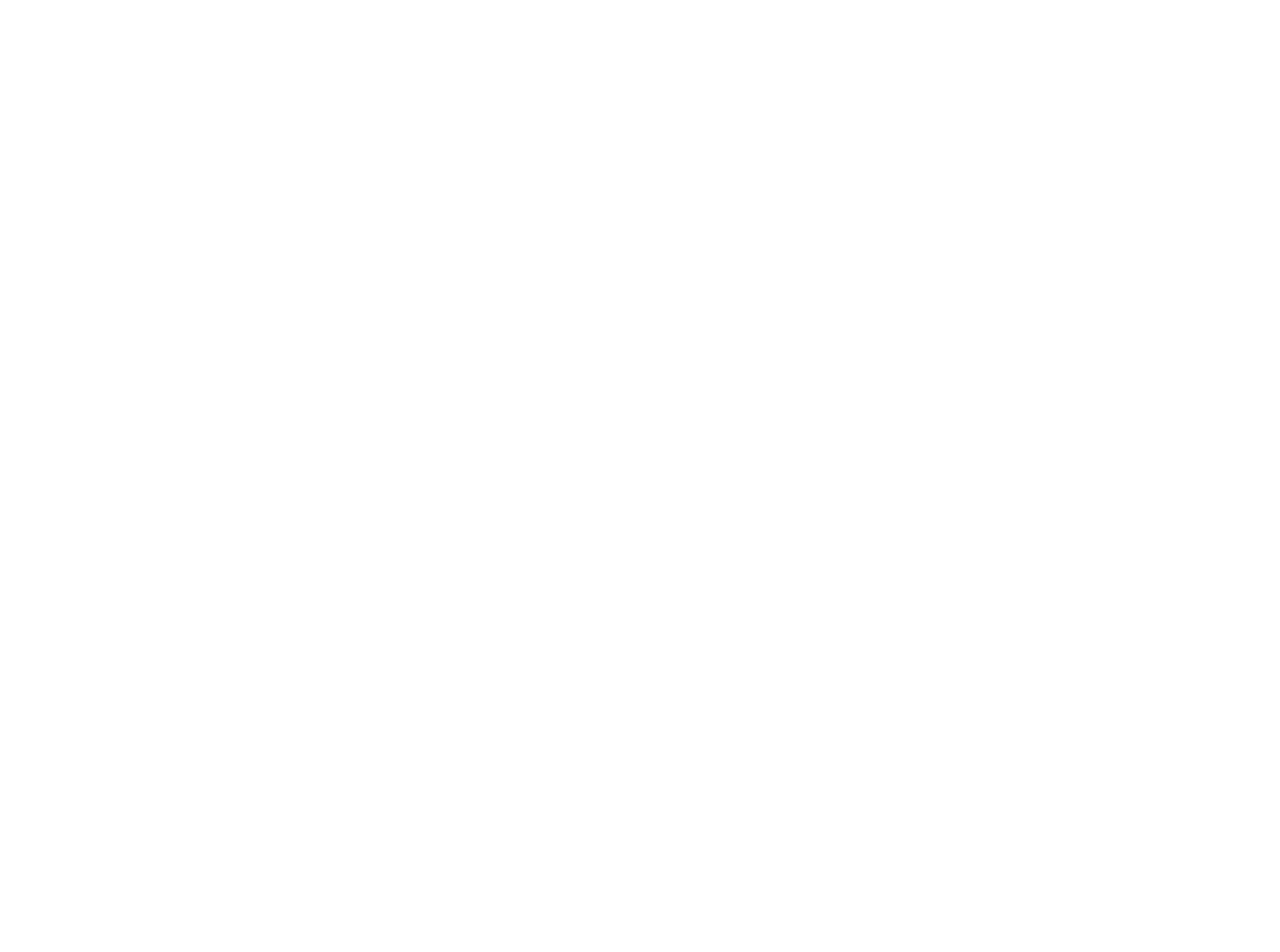
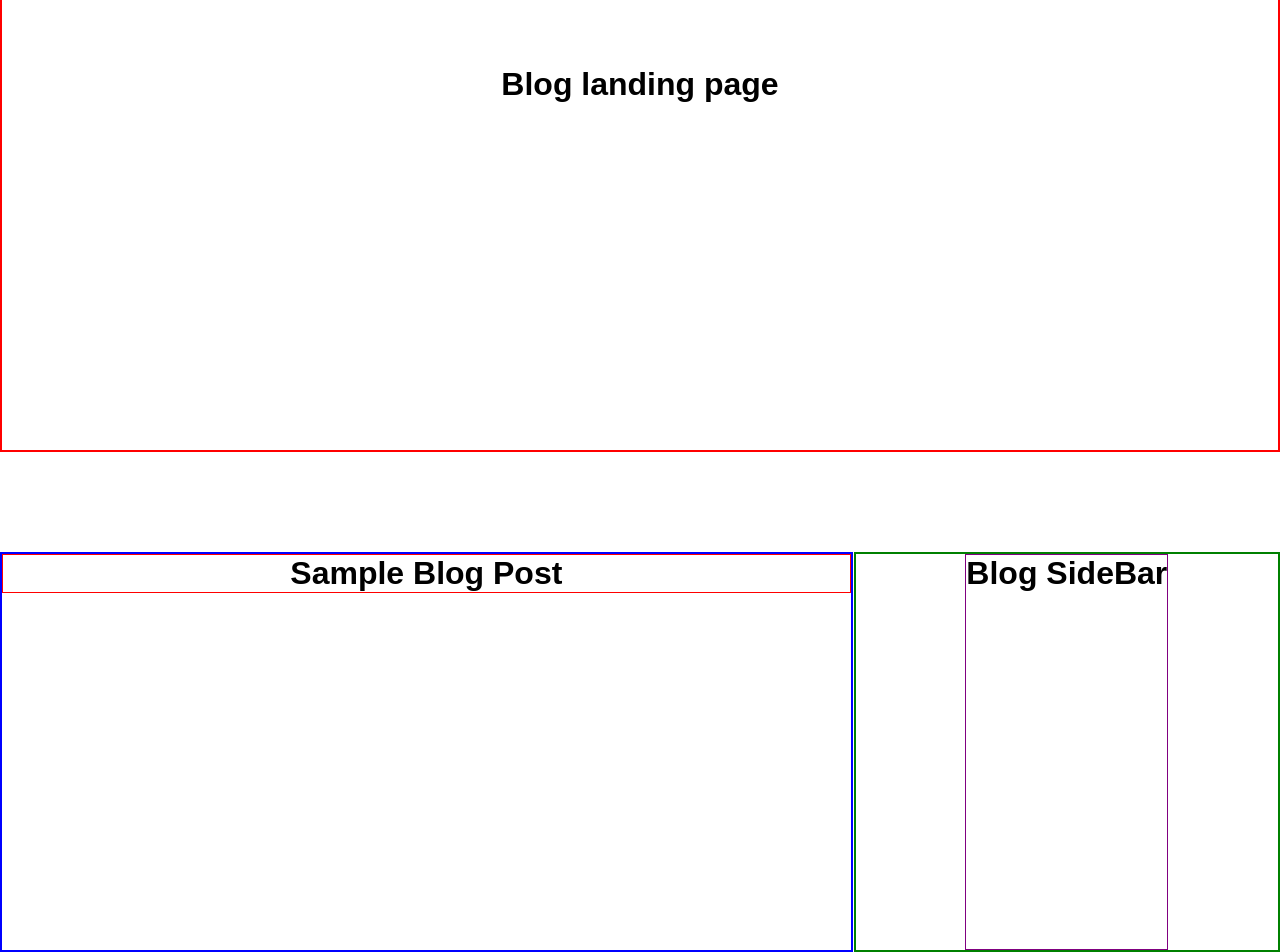
Before and after one commit to calvin1337/React, a React (Create React App) app in the folder first-test-site/: page /blog in a window 1280 px wide. Shown: the part 348-1300 px from the top of the page. Before the commit the page ends 800 px from the top, so only its background shows below. Built offline with nearby package versions, Linux system fonts and the light colour scheme.

Commit message:
added somethings to about and layout for blog

```diff
--- a/first-test-site/src/App.js
+++ b/first-test-site/src/App.js
@@ -3,6 +3,7 @@
 import { BrowserRouter as Router, Route } from "react-router-dom";
 import Homepage from "./containers/Homepage/Homepage";
 import About from "./containers/About/About";
+import Blog from "./containers/Blog/Blog";
 import './App.css';
 
 function App() {
@@ -19,7 +20,7 @@
         <About />
       )} />
       <Route path="/blog" render={props => (
-        <div>BLOG</div>
+        <Blog />
       )} />
       </Router>
 
--- a/first-test-site/src/containers/About/About.js
+++ b/first-test-site/src/containers/About/About.js
@@ -9,8 +9,10 @@
 
                 <div className={style.Intro}>
 
-                <p> Hello world! </p>
-
+                <p> This is my first personal react project I've tried to put this together using things I've learned so far and put it into practice.
+                    I've decided not to use a css framework for this as I thought It would be good practice but I will use react-bootstrap for one of the below pages.
+                     </p>
+                <h3>I Hope to add These 3 things to this site.</h3>
                 </div>
 
 
@@ -20,7 +22,7 @@
                     <figure>
                         <img alt={"random from picsum"}src={"https://picsum.photos/200/300"} />
                     </figure>
-                    <h2>Headline</h2>
+                    <h2>Blog</h2>
                     <p>Lorem ipsum dolor sit amet, consectetur adipiscing elit. Fusce quis. Lorem ipsum dolor sit amet, consectetur adipiscing elit. Fusce quis.</p><br></br>
 
                     <Link to="/" className={style.button}>Learn More</Link>
@@ -37,7 +39,7 @@
                     <figure>
                         <img alt={"random from picsum"}src={"https://picsum.photos/200/300"} />
                     </figure>
-                    <h2>Headline</h2>
+                    <h2>To-Do-List</h2>
                     <p>Lorem ipsum dolor sit amet, consectetur adipiscing elit. Fusce quis. Lorem ipsum dolor sit amet, consectetur adipiscing elit. Fusce quis.</p><br></br>
 
                     <Link to="/" className={style.button}>Learn More</Link>
@@ -55,7 +57,7 @@
                     <figure>
                         <img alt={"random from picsum"}src={"https://picsum.photos/200/300"} />
                     </figure>
-                    <h2>Headline</h2>
+                    <h2>Login Authentication</h2>
                     <p>Lorem ipsum dolor sit amet, consectetur adipiscing elit. Fusce quis. Lorem ipsum dolor sit amet, consectetur adipiscing elit. Fusce quis.</p><br></br>
 
                     <Link to="/" className={style.button}>Learn More</Link>
--- a/first-test-site/src/containers/About/about.module.css
+++ b/first-test-site/src/containers/About/about.module.css
@@ -12,7 +12,12 @@
 
   grid-area: Intro;
   padding:50px;
-  border: solid red 1px
+  font-size: 32px;
+}
+
+.Intro h3{
+  text-align: center;
+  padding-top:50px;
 }
 
 .Example1 {
--- /dev/null
+++ b/first-test-site/src/containers/Blog/Blog.js
@@ -0,0 +1,30 @@
+import React from 'react'
+import style from "./blog.module.css"
+
+function Blog() {
+    return (
+
+        <React.Fragment>
+        <div className={style.BlogLandingPage}>
+            <h1>Blog landing page</h1>
+        </div>
+        <div className={style.gridContainer}>
+
+
+        <div className={style.BlogMainContent}>
+
+        <h1>Sample Blog Post</h1>
+
+
+        </div>
+
+
+
+
+        <div className={style.BlogSideBar}> <h1>Blog SideBar</h1></div>
+        </div>
+        </React.Fragment>
+    )
+}
+
+export default Blog;
--- /dev/null
+++ b/first-test-site/src/containers/Blog/blog.module.css
@@ -0,0 +1,52 @@
+*{
+    font-family: sans-serif;
+}
+
+
+
+.BlogLandingPage{
+    height: calc(100vh - 4rem);
+    border: 2px solid red;
+    display:flex;
+    justify-content: center;
+    align-items: center;
+}
+
+.gridContainer {
+    display: grid;
+    grid-template-columns: 1fr 0.5fr;
+    grid-template-rows: 1fr;
+    gap: 1px 1px;
+    grid-template-areas: "BlogMainContent BlogSideBar";
+    height: 500px;
+    justify-items: center;
+    padding-top: 100px;
+  }
+
+  .BlogMainContent {
+      grid-area: BlogMainContent;
+      border: 2px blue solid;
+      width:100%;
+          }
+          .BlogMainContent h1{
+              justify-items: center;
+              text-align: center;
+              border: 1px solid red;
+          }
+
+
+  .BlogSideBar {
+      grid-area: BlogSideBar;
+      border: 2px solid green;
+      width:100%;
+      justify-items: center;
+      justify-content: center;
+      display:grid;
+      width: 100%;
+
+    }
+
+    .BlogSideBar h1 {
+        border: 1px solid purple;
+        width: 100%;
+    }
```
